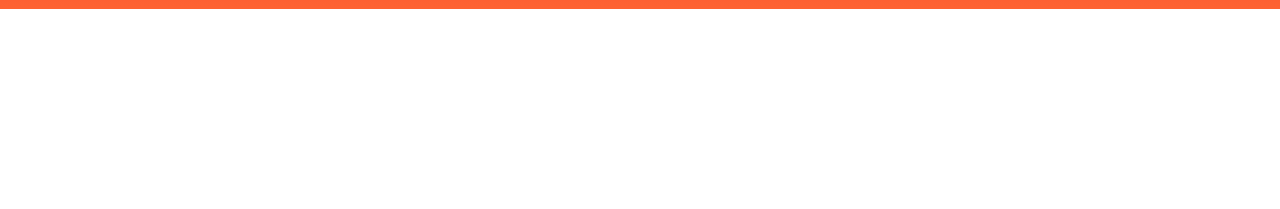
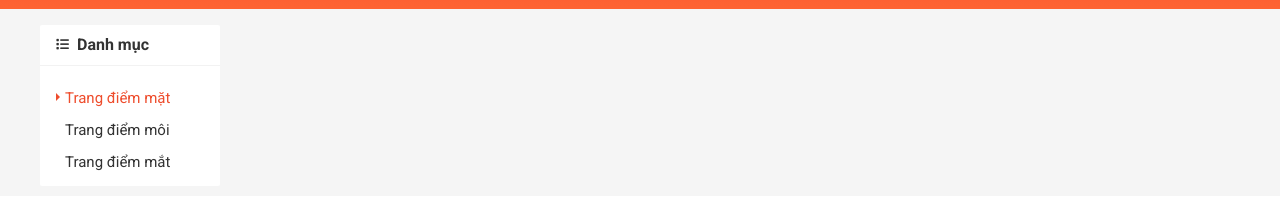
Before and after one commit to tinhnb21/shopee_store, a plain HTML site: page index.html in a window 1280 px wide. Shown: the part 111-320 px from the top of the page. Drawn offline with Linux system fonts and the light colour scheme; a web font is replaced by a local one.

Commit message:
TinhNB css category

```diff
--- a/assets/css/base.css
+++ b/assets/css/base.css
@@ -25,6 +25,7 @@ html {
   box-sizing: border-box;
 }
 
+/* Responsive */
 .grid {
   width: 1200px;
   max-width: 100%;
@@ -38,6 +39,8 @@ html {
 .grid__row {
   display: flex;
   flex-wrap: wrap;
+  margin-left: -12px;
+  margin-right: -12px;
 }
 
 /* Animation */
@@ -127,3 +130,16 @@ html {
   height: 32px;
   font-size: 12px;
 }
+
+/* Test */
+.grid__column-2 {
+  padding-left: 12px;
+  padding-right: 12px;
+  width: 16.6667%;
+}
+
+.grid__column-10 {
+  padding-left: 12px;
+  padding-right: 12px;
+  width: 83.3334%;
+}
--- a/assets/css/main.css
+++ b/assets/css/main.css
@@ -838,3 +838,71 @@
   color: transparent;
   text-decoration: none;
 }
+
+/* Category */
+.app__container {
+  background-color: #f5f5f5;
+}
+
+.category {
+  background-color: var(--white-color);
+  border-radius: 2px;
+}
+
+.category__heading {
+  font-size: 1.6rem;
+  color: var(--text-color);
+  padding: 12px 16px;
+  border-bottom: 1px solid rgba(0, 0, 0, 0.05);
+}
+
+.category__heading-icon {
+  font-size: 1.3rem;
+  margin-right: 4px;
+  position: relative;
+  top: -1px;
+}
+
+.category-list {
+  list-style: none;
+  padding: 0 0 8px 0;
+  margin-left: 9px;
+}
+
+.category-item__link {
+  text-decoration: none;
+  font-size: 1.5rem;
+  color: var(--text-color);
+  padding: 8px 16px;
+  display: block;
+  transition: right linear 0.1s;
+  position: relative;
+  right: 0;
+}
+
+.category-item__link:hover {
+  right: -4px;
+  color: var(--primary-color);
+}
+
+.category-item .category-item--active {
+
+}
+
+.category-item {
+
+}
+
+.category-item--active .category-item__link {
+  color: var(--primary-color);
+}
+
+.category-item--active .category-item__link::before {
+  content: "";
+  position: absolute;
+  top: 50%;
+  transform: translateY(calc(-50% - 1px));
+  left: 7px;
+  border: 4px solid;
+  border-color: transparent transparent transparent var(--primary-color);
+}
--- a/index.html
+++ b/index.html
@@ -353,7 +353,35 @@
       </header>
 
       <!-- Container -->
-      <div class="container"></div>
+      <div class="app__container">
+        <div class="grid">
+          <div class="grid__row">
+            <div class="grid__column-2">
+              <nav class="category">
+                <h3 class="category__heading">
+                  <i class="category__heading-icon fas fa-list"></i>
+                  Danh mục
+                </h3>
+                <ul class="category-list">
+                  <li class="category-item category-item--active">
+                    <a href="#" class="category-item__link">Trang điểm mặt</a>
+                  </li>
+                  <li class="category-item">
+                    <a href="#" class="category-item__link">Trang điểm môi</a>
+                  </li>
+                  <li class="category-item">
+                    <a href="#" class="category-item__link">Trang điểm mắt</a>
+                  </li>
+                </ul>
+              </nav>
+            </div>
+
+            <div class="grid__column-10">
+
+            </div>
+          </div>
+        </div>
+      </div>
 
       <!-- Footer -->
       <footer class="footer"></footer>
```
